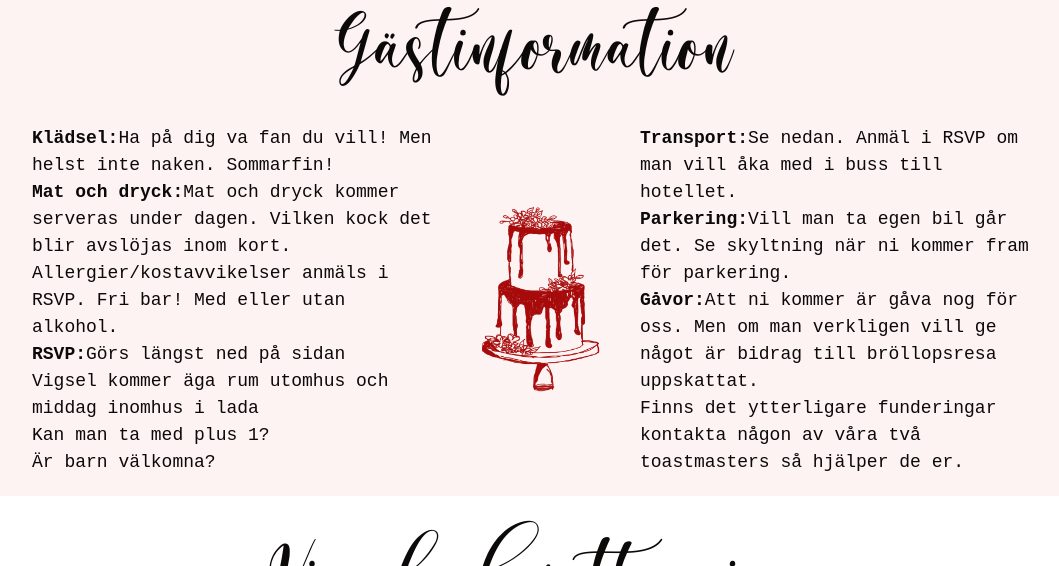
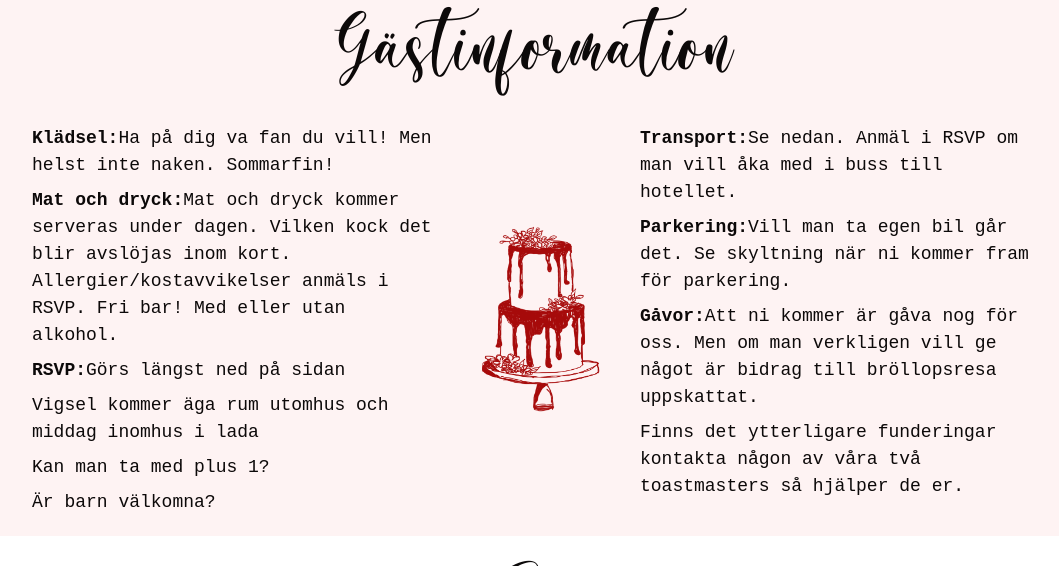
Before and after one commit to emeliesv/GrennfalkWedding2025, a React (Vite) app: page / in a window 1280 px wide. Shown: the part 1560-2126 px from the top of the page, without its empty margins (104-1163 px from the left). Built offline with nearby package versions, Linux system fonts and the light colour scheme; no server answers.

Commit message:
la till custompin till kartan och ökade läsbarheten för gästinformationen

```diff
--- a/src/components/GuestInfo.tsx
+++ b/src/components/GuestInfo.tsx
@@ -8,7 +8,7 @@ export const GuestInfo = (): JSX.Element => {
         Gästinformation
       </h2>
       <div className="flex flex-col md:flex-row justify-center mt-6">
-        <div className="md:w-[400px] text-bodyregular">
+        <div className="flex flex-col gap-2 md:w-[400px] text-bodyregular">
           <p>
             <b>Klädsel:</b>Ha på dig va fan du vill! Men helst inte naken.
             Sommarfin!
@@ -26,7 +26,7 @@ export const GuestInfo = (): JSX.Element => {
           <p>Är barn välkomna?</p>
         </div>
         <Image srcUrl={cake} altText="" />
-        <div className="md:w-[400px] text-bodyregular">
+        <div className="flex flex-col gap-2 md:w-[400px] text-bodyregular">
           <p>
             <b>Transport:</b>Se nedan. Anmäl i RSVP om man vill åka med i buss
             till hotellet.
--- a/src/components/Map.tsx
+++ b/src/components/Map.tsx
@@ -1,10 +1,22 @@
 import { MapContainer, TileLayer, Marker, Popup } from "react-leaflet";
+import L from "leaflet";
 import "leaflet/dist/leaflet.css";
 import { useMediaQuery } from "react-responsive";
 
 export const Map = (): JSX.Element => {
   const position: [number, number] = [59.1043066, 17.8807879];
   const isLargeScreen = useMediaQuery({ minWidth: 768 });
+
+  const customIcon = new L.Icon({
+    iconUrl: new URL("leaflet/dist/images/marker-icon.png", import.meta.url)
+      .href,
+    shadowUrl: new URL("leaflet/dist/images/marker-shadow.png", import.meta.url)
+      .href,
+    iconSize: [25, 41],
+    iconAnchor: [12, 41],
+    popupAnchor: [1, -34],
+    shadowSize: [41, 41],
+  });
 
   return (
     <MapContainer
@@ -16,7 +28,7 @@ export const Map = (): JSX.Element => {
       }}
     >
       <TileLayer url="https://{s}.tile.openstreetmap.org/{z}/{x}/{y}.png" />
-      <Marker position={position}>
+      <Marker position={position} icon={customIcon}>
         <Popup>
           <b>Vigsel och fest!</b>
         </Popup>
```
